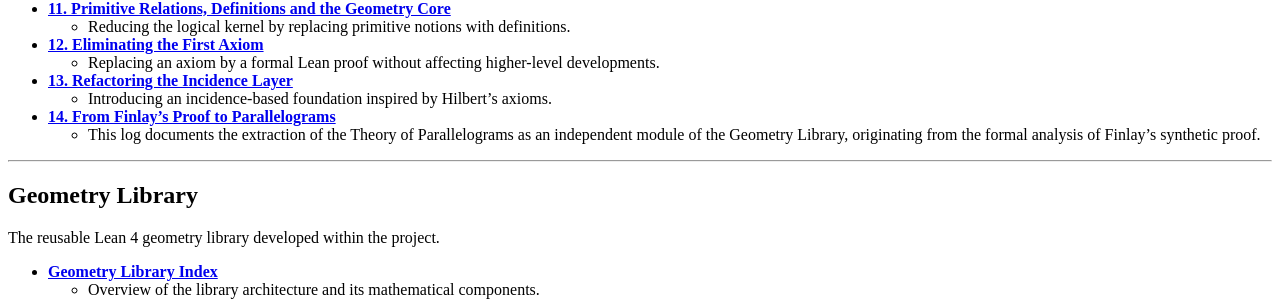
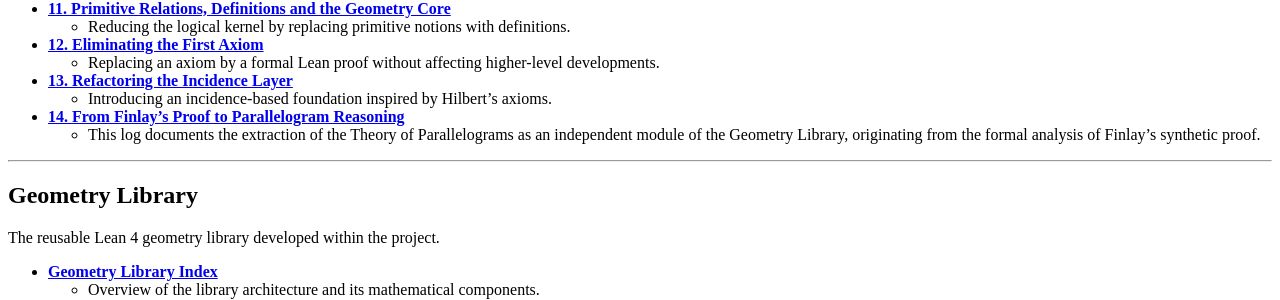
Before and after one commit to cgjteam/cgjteam.github.io, a Jekyll site: the page built from index.md, in a window 1280 px wide. Shown: the part 801-1101 px from the top of the page. Built offline with Jekyll 4.4.1, drawn with Linux system fonts in a browser that asks for light colours; comment, search, counter and statistics services are not loaded; our own code applies the rules of GitHub Pages for plain Markdown files.

Commit message:
Rename log 14 to 'From Finlay's Proof to Parallelogram Reasoning'
Updated the title of log 14 for clarity.

```diff
--- a/index.md
+++ b/index.md
@@ -63,7 +63,7 @@
 * **[13. Refactoring the Incidence Layer](log-013.md)**
   - Introducing an incidence-based foundation inspired by Hilbert's axioms.
 
-* **[14. From Finlay's Proof to Parallelograms](log-014.md)**
+* **[14. From Finlay's Proof to Parallelogram Reasoning](log-014.md)**
   - This log documents the extraction of the Theory of Parallelograms as an independent module of the Geometry Library, originating from the formal analysis of Finlay's synthetic proof.
 
 ---
```
